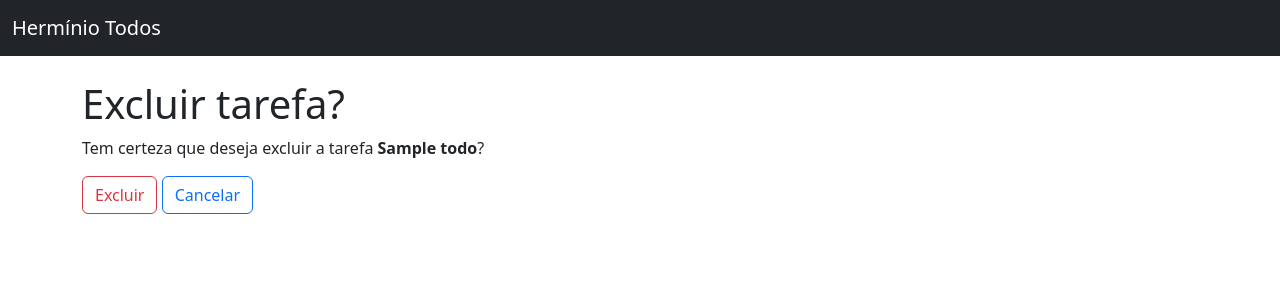
After one commit to herminioneto/todo-list-django, a Django app: page /delete/1 in a window 1280 px wide. The commit adds this page. Shown: the top 300 px of the page. Run offline with Django 5.2, Linux system fonts and the light colour scheme; tables that the repository leaves empty hold one stand-in row (values such as "Sample post").

Commit message:
Added task deletion feature

```diff
--- a/setup/urls.py
+++ b/setup/urls.py
@@ -1,7 +1,7 @@
 from django.contrib import admin
 from django.urls import path
 
-from todos.views import TodoListView, TodoCreateView, TodoUpdateView
+from todos.views import TodoListView, TodoCreateView, TodoUpdateView, TodoDeleteView
 
 # Adicionar urls para cada view
 
@@ -9,5 +9,6 @@ urlpatterns = [
     path('admin/', admin.site.urls),
     path('', TodoListView.as_view(), name="todo_list"),
     path('create', TodoCreateView.as_view(), name="todo_create"),
-    path('update/<int:pk>', TodoUpdateView.as_view(), name="todo_update")
+    path('update/<int:pk>', TodoUpdateView.as_view(), name="todo_update"),
+    path('delete/<int:pk>', TodoDeleteView.as_view(), name="todo_delete")
 ]
--- /dev/null
+++ b/todos/templates/todos/todo_confirm_delete.html
@@ -0,0 +1,18 @@
+{% extends "base.html" %}
+
+{% block page_title %}
+    - Excluir tarefa
+{% endblock page_title %}
+
+{% block content %}
+    <h1>Excluir tarefa?</h1>
+
+    <p>Tem certeza que deseja excluir a tarefa <strong>{{ todo.title }}</strong>?</p>
+
+    <form method="POST">
+        {% csrf_token %}
+
+        <button type="submit" class="btn btn-outline-danger">Excluir</button>
+        <a href="{% url "todo_list" %}" class="btn btn-outline-primary">Cancelar</a>
+    </form>
+{% endblock content %}
--- a/todos/templates/todos/todo_list.html
+++ b/todos/templates/todos/todo_list.html
@@ -27,7 +27,7 @@
                         <td>
                             <a href="#" class="btn btn-outline-primary btn-sm">Concluir</a>
                             <a href="{% url "todo_update" pk=todo.pk %}" class="btn btn-outline-secondary btn-sm">Editar</a>
-                            <a href="#" class="btn btn-outline-danger btn-sm">Excluir</a>
+                            <a href="{% url "todo_delete" pk=todo.pk %}" class="btn btn-outline-danger btn-sm">Excluir</a>
                         </td>
                     </tr>
                 {% endfor %}
--- a/todos/views.py
+++ b/todos/views.py
@@ -1,4 +1,4 @@
-from django.views.generic import ListView, CreateView, UpdateView
+from django.views.generic import ListView, CreateView, UpdateView, DeleteView
 from django.urls import reverse_lazy
 
 from .models import Todo
@@ -18,3 +18,8 @@ class TodoUpdateView(UpdateView):
     model = Todo
     fields = ["title", "deadline"]
     success_url = reverse_lazy("todo_list")
+
+
+class TodoDeleteView(DeleteView):
+    model = Todo
+    success_url = reverse_lazy("todo_list")
```
